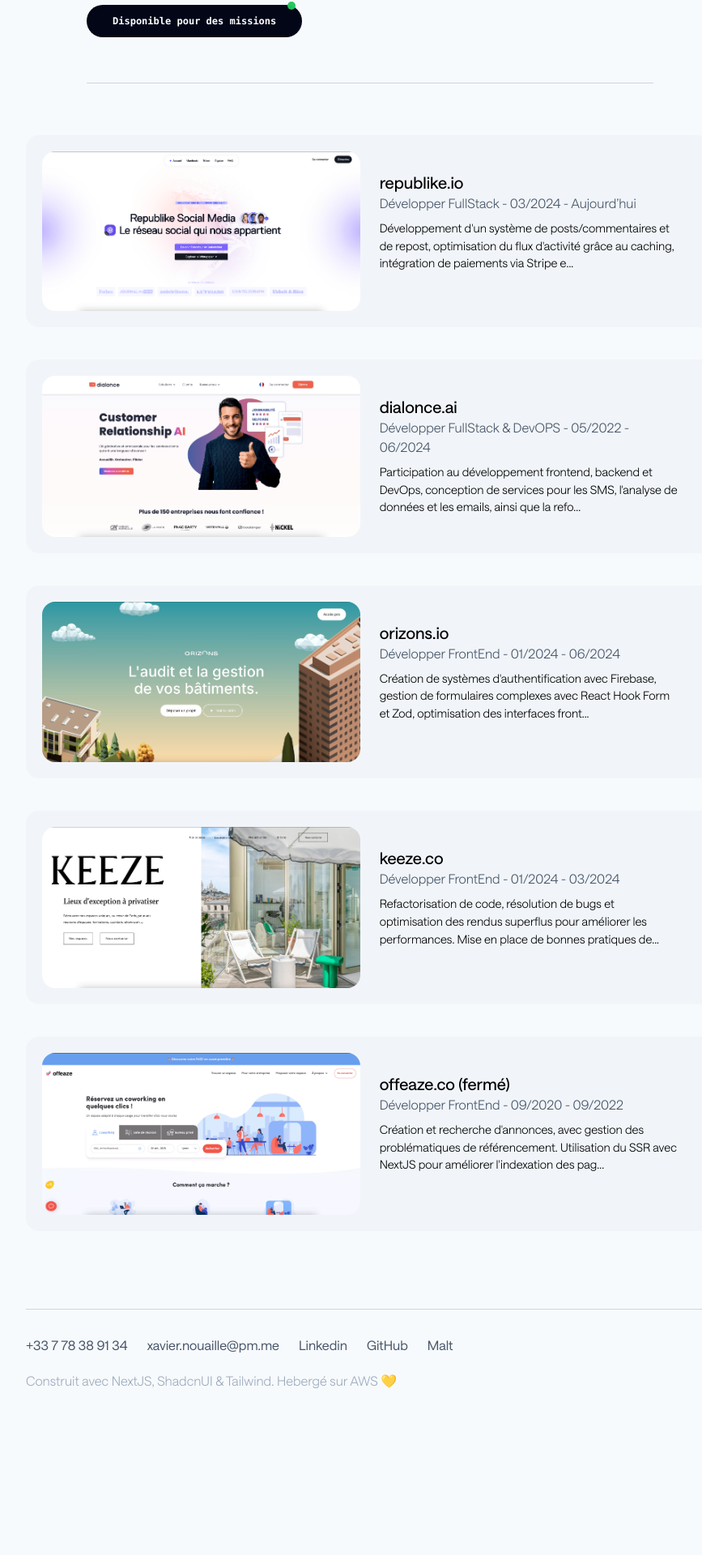
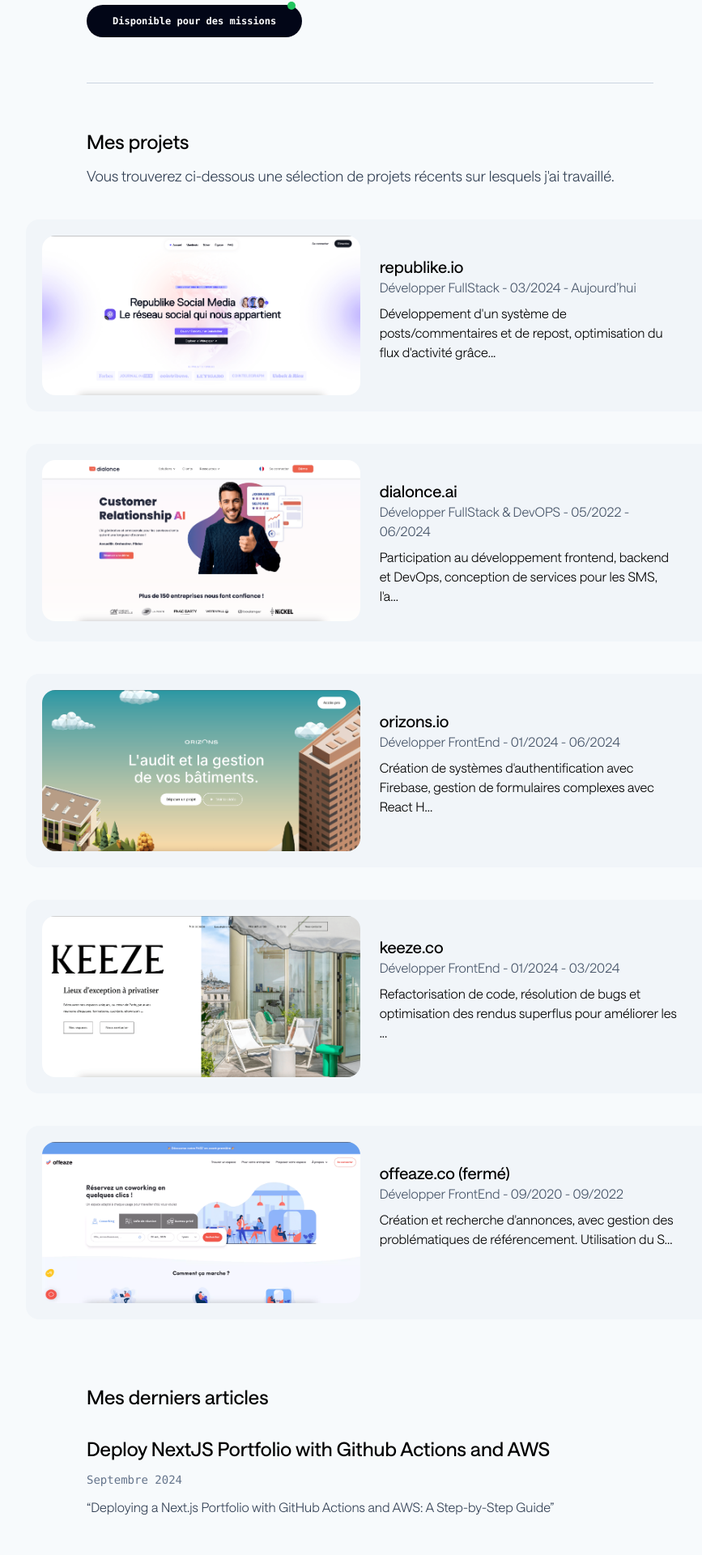
Before and after one commit to xaviernouaille/xaviernouaille.com, a Next.js app: page / in a window 1280 px wide. Shown: the part 356-2276 px from the top of the page at 81% size, without its empty margins (183-1050 px from the left). Before the commit the page ends 2137 px from the top, so only its background shows below. Built offline with nearby package versions, Linux system fonts and the light colour scheme.

Commit message:
feat(homepage): add blog section

```diff
--- a/src/app/components/Footer.tsx
+++ b/src/app/components/Footer.tsx
@@ -2,7 +2,10 @@
 
 const Footer = () => {
   return (
-    <section className='mt-24 md:mt-24 max-w-[850px] px-6 mx-auto pb-16 md:px-0 border-t pt-8 border-slate-300'>
+    <section
+      id='footer'
+      className='mt-24 md:mt-24 max-w-[850px] px-6 mx-auto pb-16 md:px-0 border-t pt-8 border-slate-300'
+    >
       <ul className='flex flex-col md:flex-row md:items-center md:space-x-6 text-slate-600 mb-5'>
         <Link href='tel:+33778389134'>+33 7 78 38 91 34</Link>
         <Link href='mailto:xavier.nouaille@pm.me'>xavier.nouaille@pm.me</Link>
--- a/src/app/components/Header.tsx
+++ b/src/app/components/Header.tsx
@@ -58,7 +58,7 @@
               Malt
             </Link>
             <Link
-              href='/about'
+              href='#footer'
               className='relative group bg-slate-950 hover:opacity-70 transition-colors inline-block font-mono text-xs font-semibold rounded-full px-6 py-2 text-white'
             >
               Contact
--- a/src/app/constants/index.ts
+++ b/src/app/constants/index.ts
@@ -74,3 +74,13 @@
     date: '09/2020 - 09/2022',
   },
 ];
+
+export const articles = [
+  {
+    title: 'Deploy NextJS Portfolio with Github Actions and AWS',
+    description:
+      '“Deploying a Next.js Portfolio with GitHub Actions and AWS: A Step-by-Step Guide”',
+    url: 'https://medium.com/@agreeable_phlox_mink_149/deploy-nextjs-portfolio-with-github-actions-and-aws-4a83a007c7a3',
+    date: 'Septembre 2024',
+  },
+];
--- a/src/app/page.tsx
+++ b/src/app/page.tsx
@@ -1,5 +1,5 @@
 import Link from 'next/link';
-import { projects } from './constants';
+import { articles, projects } from './constants';
 import type { Metadata } from 'next';
 
 export const metadata: Metadata = {
@@ -43,7 +43,14 @@
         </Link>
       </section>
 
-      <section className='max-w-[850px] px-6 md:px-0 mx-auto mt-16'>
+      <section className='max-w-[850px] px-6 md:px-0 mx-auto mt-14'>
+        <div className='container px-0 mb-10'>
+          <h2 className='text-2xl font-medium'>Mes projets</h2>
+          <p className='text-slate-700 font-light mt-3 text-lg'>
+            Vous trouverez ci-dessous une sélection de projets récents sur
+            lesquels j{"'"}ai travaillé.
+          </p>
+        </div>
         <div className='flex flex-col space-y-10'>
           {projects.map((project) => (
             <Link
@@ -65,10 +72,31 @@
                 <p className='text-slate-600 font-light'>
                   {project.description} - {project.date}
                 </p>
-                <p className='mt-2 text-[0.9rem] font-light'>
-                  {project.tasks.substring(0, 150)}...
+                <p className='mt-2 text-base font-light'>
+                  {project.tasks.substring(0, 100)}...
                 </p>
               </div>
+            </Link>
+          ))}
+        </div>
+      </section>
+      <section className='mt-20 container md:px-0'>
+        <h2 className='text-2xl font-medium'>Mes derniers articles</h2>
+        <div className='mt-8 flex flex-col divide-y'>
+          {articles.map((article) => (
+            <Link
+              target='_blank'
+              className='flex flex-col space-y-3 hover:opacity-75'
+              key={article.title}
+              href={article.url}
+            >
+              <h3 className='text-2xl font-medium'>{article.title}</h3>
+              <p className='font-mono text-thin text-sm text-slate-500'>
+                {article.date}
+              </p>
+              <p className='font-light text-slate-700 text-base'>
+                {article.description}
+              </p>
             </Link>
           ))}
         </div>
--- a/tailwind.config.ts
+++ b/tailwind.config.ts
@@ -16,8 +16,8 @@
       screens: {
         sm: '100%',
         md: '700px',
-        lg: '600px',
-        xl: '600px',
+        lg: '700px',
+        xl: '700px',
       },
     },
     extend: {
```
